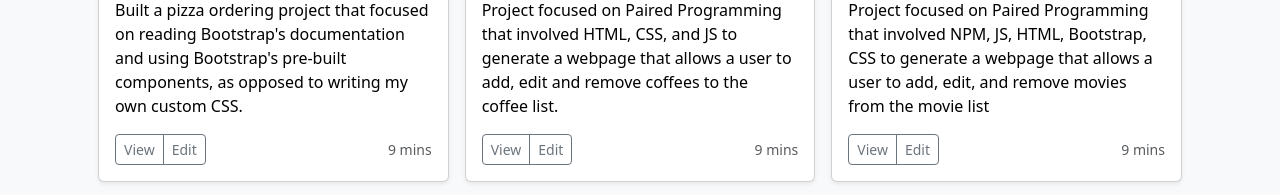
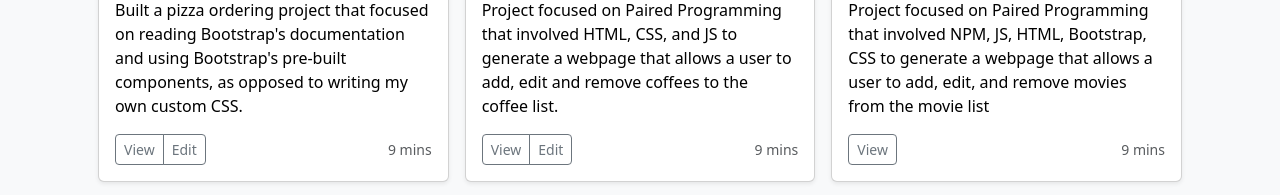
Before and after one commit to kuwanbarnes/kuwanbarnes.github.io, a plain HTML site: page index1.html in a window 1280 px wide. Shown: the part 1680-1875 px from the top of the page. Drawn offline with nearby package versions, Linux system fonts and the light colour scheme; grey boxes are pictures that could not be loaded.

Commit message:
edit card

```diff
--- a/index1.html
+++ b/index1.html
@@ -203,8 +203,8 @@
               <p class="card-text">Project focused on Paired Programming that involved NPM, JS, HTML, Bootstrap, CSS to generate a webpage that allows a user to add, edit, and remove movies from the movie list</p>
               <div class="d-flex justify-content-between align-items-center">
                 <div class="btn-group">
-                  <button type="button" class="btn btn-sm btn-outline-secondary">View</button>
-                  <button type="button" class="btn btn-sm btn-outline-secondary">Edit</button>
+                  <button type="button" onclick="window.location.href" class="btn btn-sm btn-outline-secondary">View</button>
+
                 </div>
                 <small class="text-muted">9 mins</small>
               </div>
```
